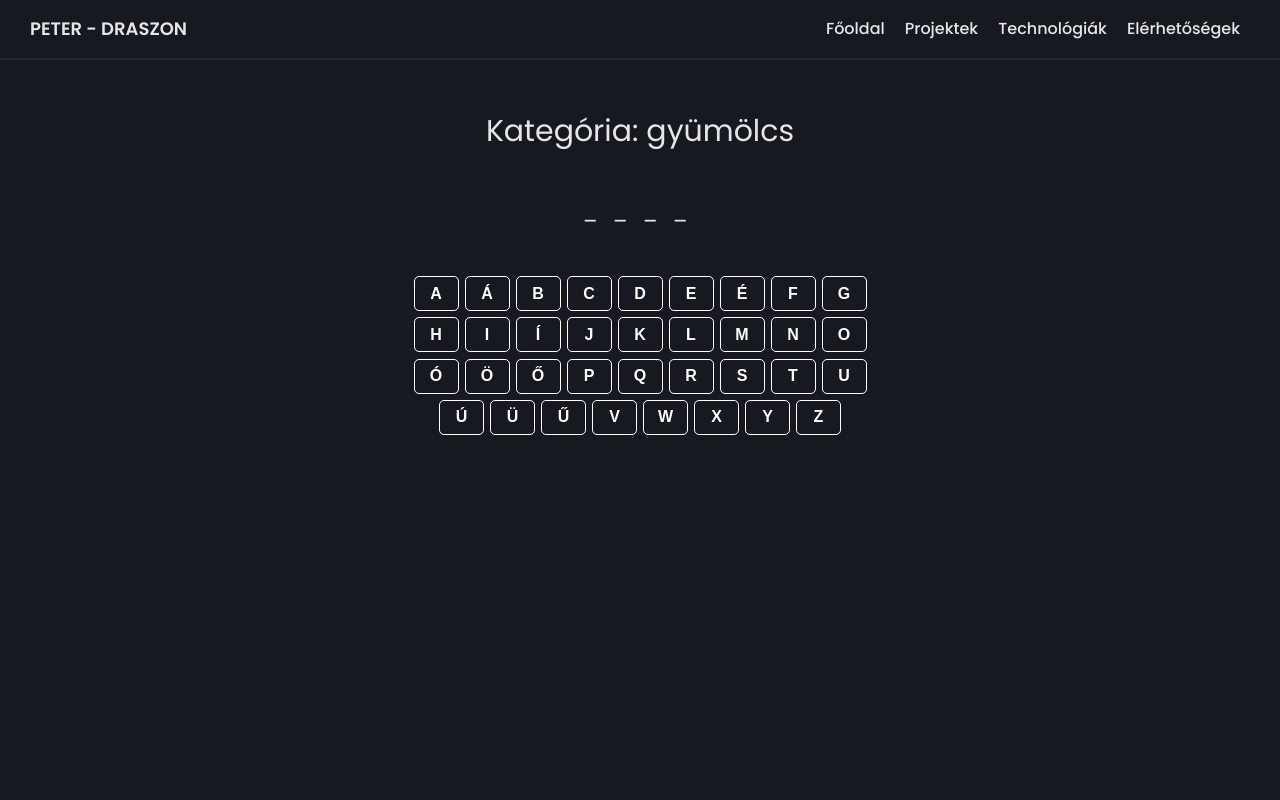
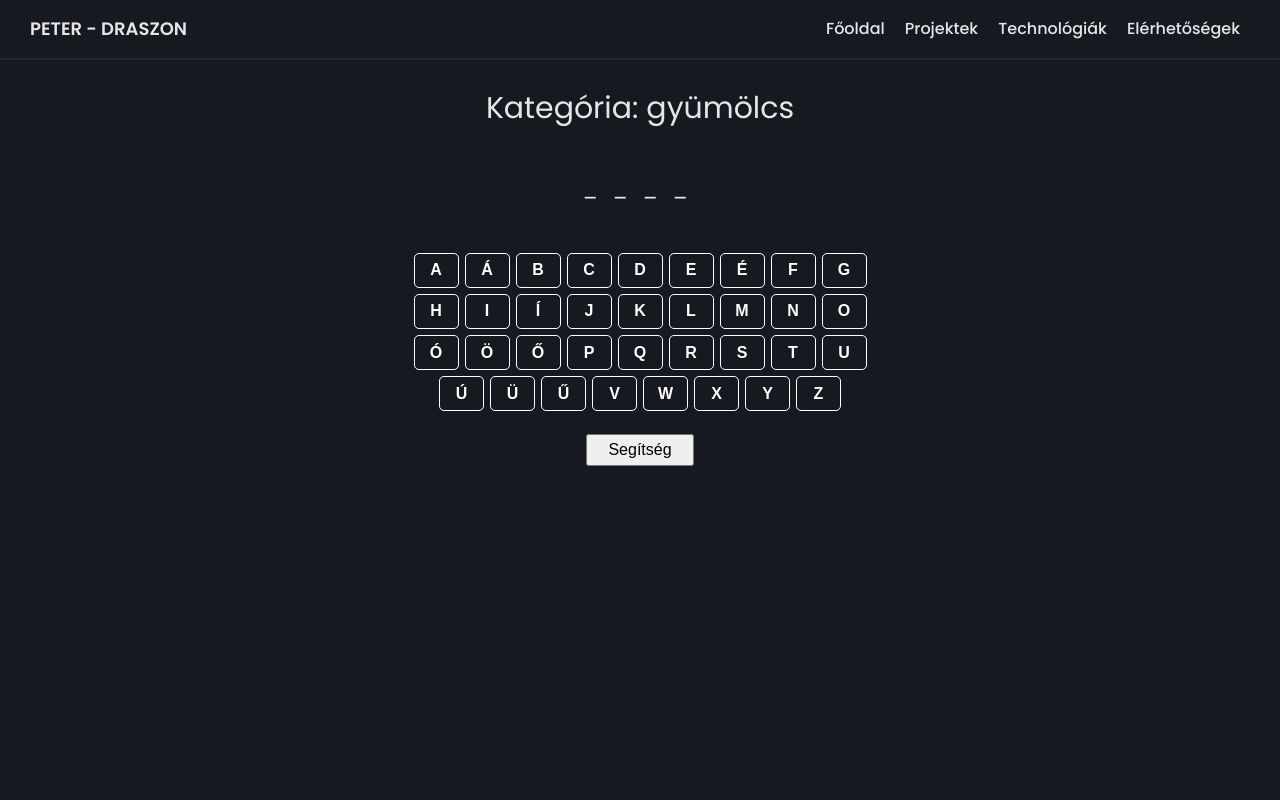
Before and after one commit to Draszon/vue-webpage, a Vue app: page /akasztofa in a window 1280 px wide. Shown: the top 800 px of the page. Built offline with nearby package versions, Linux system fonts and the light colour scheme.

Commit message:
új funkciók hozzáadása, szólista bővítése

```diff
--- /dev/null
+++ b/public/hangman/words.json
@@ -0,0 +1,40 @@
+{
+  "words": [
+    {
+      "word": "alma",
+      "category": "gyümölcs",
+      "helper": [
+        "Általában piros.",
+        "Fán terem.",
+        "Leginkább édes."
+      ]
+    },
+    {
+      "word": "körte",
+      "category": "gyümölcs",
+      "helper": [
+        "Gyümölcs húsa: sárgásfehér",
+        "Fán terem.",
+        "Lédús, kellemes fanyar, édes ízű."
+      ]
+    },
+    {
+      "word": "banán",
+      "category": "gyümölcs",
+      "helper": [
+        "Többnyire 10-15 cm hosszú.",
+        "Zöldessárga gyümölcsök közös száron helyezkednek el.",
+        "Hajlott, sokszögletű."
+      ]
+    },
+    {
+      "word": "narancs",
+      "category": "gyümölcs",
+      "helper": [
+        "Déligyümölcs a citrusformák alcsaládjából.",
+        "Jellegzetes sárga színű.",
+        "A külső héj illóolajat, keserűanyagot tartalmaz."
+      ]
+    }
+  ]
+}
--- a/src/components/Akasztofa.vue
+++ b/src/components/Akasztofa.vue
@@ -1,12 +1,16 @@
 <template>
-  <h2>Kategória: {{ selectedCategory }}</h2>
+  <h2 v-if="selectedWord">Kategória: {{ selectedWord.category }}</h2>
 
   <div class="the-word" style="margin-bottom: -10px;">
+    <!--a kattintott betűket helyezi be a megfelelő helyre-->
     <p v-for="(x, index) in selectedWordLetters" style="height: 21px;">{{ x }}</p>
   </div>
 
   <div class="the-word" style="margin-top: -5px;">
-    <p v-for="x in selectedWord">_</p>
+    <!--a kitalálandó szó szószámával megegyező mennyiségű _ rajzol ki-->
+    <p
+      v-if="selectedWord"
+      v-for="x in selectedWord.word">_</p>
   </div>
 
   <div class="letter-container">
@@ -18,8 +22,17 @@
       type="button" :value="index">
   </div>
 
+  <!--segítség kérő gomb, akkor látszódik ha nincs vége
+  a játéknagy, vagy nem kattintott még rá, amúgy pedig a
+  vélasztott szóhoz tartozó 3db segítségből egy randomat kiírat-->
+  <input class="btn" style="margin-bottom: 5px;" type="button" value="Segítség"
+    v-if="!needHelp && !endGame"
+    @click="needHelp = !needHelp; helpText = selectedWord.helper[Math.floor(Math.random() * 3)];">
+
+  <p class="btn" v-if="selectedWord && !endGame">{{ helpText }}</p>
+
   <input
-    class="new-game-btn" type="button" value="Új játék"
+    class="btn" type="button" value="Új játék"
     v-if="endGame" @click="resetGame">
 
   <h3 class="win-text">{{ wintext }}</h3>
@@ -30,31 +43,11 @@
 </template>
 
 <script>
-  const words = [
-    [
-      'alma', 'körte', 'banán', 'narancs', 'szilva', 'eper',
-      'ananász', 'mangó', 'szőlő', 'grépfrút', 'őszibarack', 'citrom',
-      'gránátalma', 'cseresznye', 'málna', 'kiwi', 'ananász', 'dinnye',
-      'kókuszdió', 'papaya', 'maracuja', 'füge',
-    ],
-    [
-      'ford', 'toyota', 'bmw', 'audi', 'mercedes', 'honda', 'volkswagen', 'mazda',
-      'tesla', 'nissan', 'chevrolet', 'subaru', 'kia', 'hyundai', 'volvo', 'porsche',
-      'fiat', 'jeep', 'peugeot',
-    ],
-    [
-      'kanapé', 'fotel', 'íróasztal', 'ágy', 'étkezőasztal',
-      'könyvespolc', 'komód', 'ruhásszekrény', 'éjjeliszekrény', 'kávézóasztal'
-    ],
-    [
-      'rózsa', 'napraforgó', 'tulipán', 'levendula', 'jázmin',
-      'ciklámen', 'pálmafa', 'borostyán', 'kaktusz', 'tátika'
-    ]
-  ];
 
 export default {
   data() {
     return {
+      wordList: null,
       letters: {
         'a': false, 'á': false, 'b': false, 'c': false, 'd': false, 'e': false,
         'é': false, 'f': false, 'g': false, 'h': false, 'i': false, 'í': false,
@@ -67,40 +60,36 @@ export default {
         '/hangman/1.png', '/hangman/2.png', '/hangman/3.png', '/hangman/4.png', '/hangman/5.png', '/hangman/6.png',
         '/hangman/7.png', '/hangman/8.png'
       ],
-      categoryList: ['gyümölcs', 'autó', 'bútor', 'növény'],
-      selectedCategory: '',
-      selectedWord: '',
+      selectedWord: null,
       selectedWordLetters: [],
       hasWon: false,
       endGame: false,
       wintext: '',
       wrongGuesses: null,
+      needHelp: false,
+      helpText: ''
     }
   },
   methods: {
-    //random szám generálása megadott paraméter alapján
-    random(num) {
-      return Math.floor(Math.random() * num);
+    async fetchData() {
+      try {
+        const response = await fetch("/hangman/words.json");
+        this.wordList = await response.json();
+      } catch (error) {
+        console.error('Hiba a szavak betöltésekor: ', error);
+      }
     },
 
     generateWord() {
-      const categoryRandom = this.random(this.categoryList.length);
-
-      //kategória és szó sorsolása a játék elején
-      this.selectedCategory = this.categoryList[categoryRandom];
-
-      //a words tömbből a hossza alapján sorsolt kategórián belül sorsolok egy szót is
-      this.selectedWord = words[categoryRandom][this.random(words[categoryRandom].length)];
-      //console.log('Kategória: ', this.selectedCategory, 'Szó: ', this.selectedWord);
-
-      //feltölti annyi null értékkel amennyi a választott szó hossza
-      this.selectedWordLetters = Array(this.selectedWord.length).fill(null);
+      const randomNum = Math.floor(Math.random() * this.wordList.words.length);
+      this.selectedWord = this.wordList.words[randomNum];
+      this.selectedWordLetters = Array(this.selectedWord.word.length).fill(null);
     },
 
     //megkapja a két listát és összehasonlítja minden elemét hogy azonosak-e
     //ha igen akkor igazat ad vissza és kitalálta a játékos
     wonCheck(word, list) {
-      for (let i = 0; i <= this.selectedWord.length; i++) {
+      for (let i = 0; i <= this.selectedWord.word.length; i++) {
         if (word[i] !== list[i]){
           return false;
         }
@@ -114,6 +103,8 @@ export default {
       this.hasWon = false;
       this.wintext = '';
       this.wrongGuesses = null;
+      this.helpText = '';
+      this.needHelp = false;
       for (let key in this.letters) {
         if (this.letters.hasOwnProperty(key)) {
           this.letters[key] = false;
@@ -124,16 +115,16 @@ export default {
     game(used, letter) {
       //ha a betűre még nem kattintottak
       if (!used) {
-        if (this.selectedWord.includes(letter)) {
-          for (let i = 0; i < this.selectedWord.length; i++) {
-            if (letter === this.selectedWord[i]) {
+        if (this.selectedWord.word.includes(letter)) {
+          for (let i = 0; i < this.selectedWord.word.length; i++) {
+            if (letter === this.selectedWord.word[i]) {
               this.selectedWordLetters[i] = letter;
             }
           }
         } else {
           this.wrongGuesses++;
           if (this.wrongGuesses === 7) {
-            this.wintext = "A kitalálandó szó: " + this.selectedWord + " lett volna.";
+            this.wintext = "A kitalálandó szó: " + this.selectedWord.word + " lett volna.";
             this.endGame = !this.endGame;
           }
         }
@@ -141,7 +132,7 @@ export default {
         //ha már egyszer kattintott egy betűre, az értéke igaz lesz, többször nem lehet
         this.letters[letter] = !this.letters[letter];
 
-        this.hasWon = this.wonCheck(this.selectedWord, this.selectedWordLetters);
+        this.hasWon = this.wonCheck(this.selectedWord.word, this.selectedWordLetters);
         if (this.hasWon) {
           this.wintext = 'Gratulálok, kitaláltad!';
           this.endGame = !this.endGame;
@@ -150,14 +141,15 @@ export default {
     },
   },
 
-  mounted() {
+  async mounted() {
+    await this.fetchData();
     this.generateWord();
   }
 }
 </script>
 
 <style scoped>
-.new-game-btn {
+.btn {
   padding: 5px 20px;
   font-size: 1rem;
   cursor: pointer;
@@ -216,5 +208,8 @@ export default {
 .hangman-container { height: 305px; }
 .hangman-container img { height: 300px; }
 
-@media (max-width: 425px) { .letter-container { width: 370px; } }
+@media (max-width: 425px) {
+  .letter-container { width: 370px; }
+  .btn { margin-top: 30px; }
+}
 </style>
```
